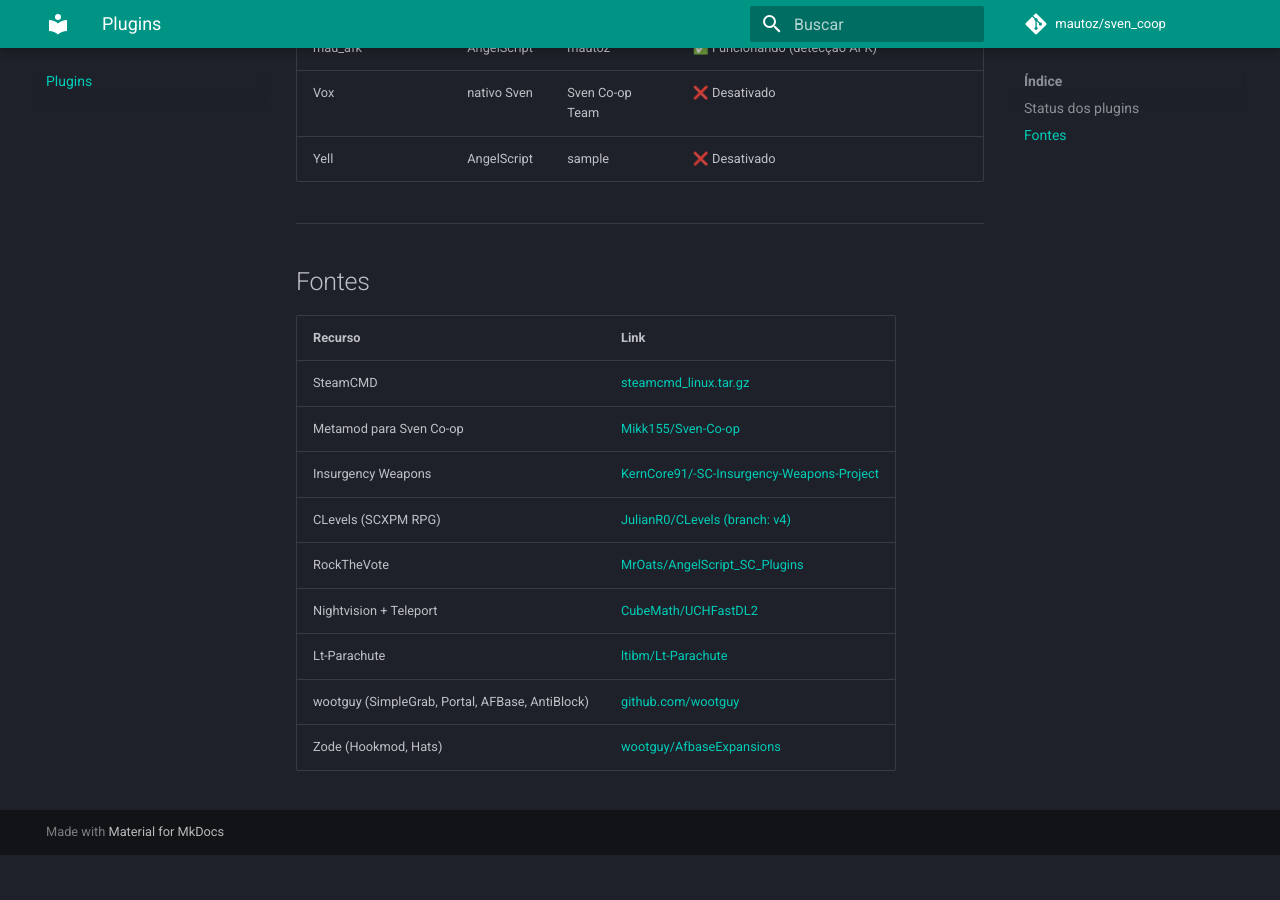
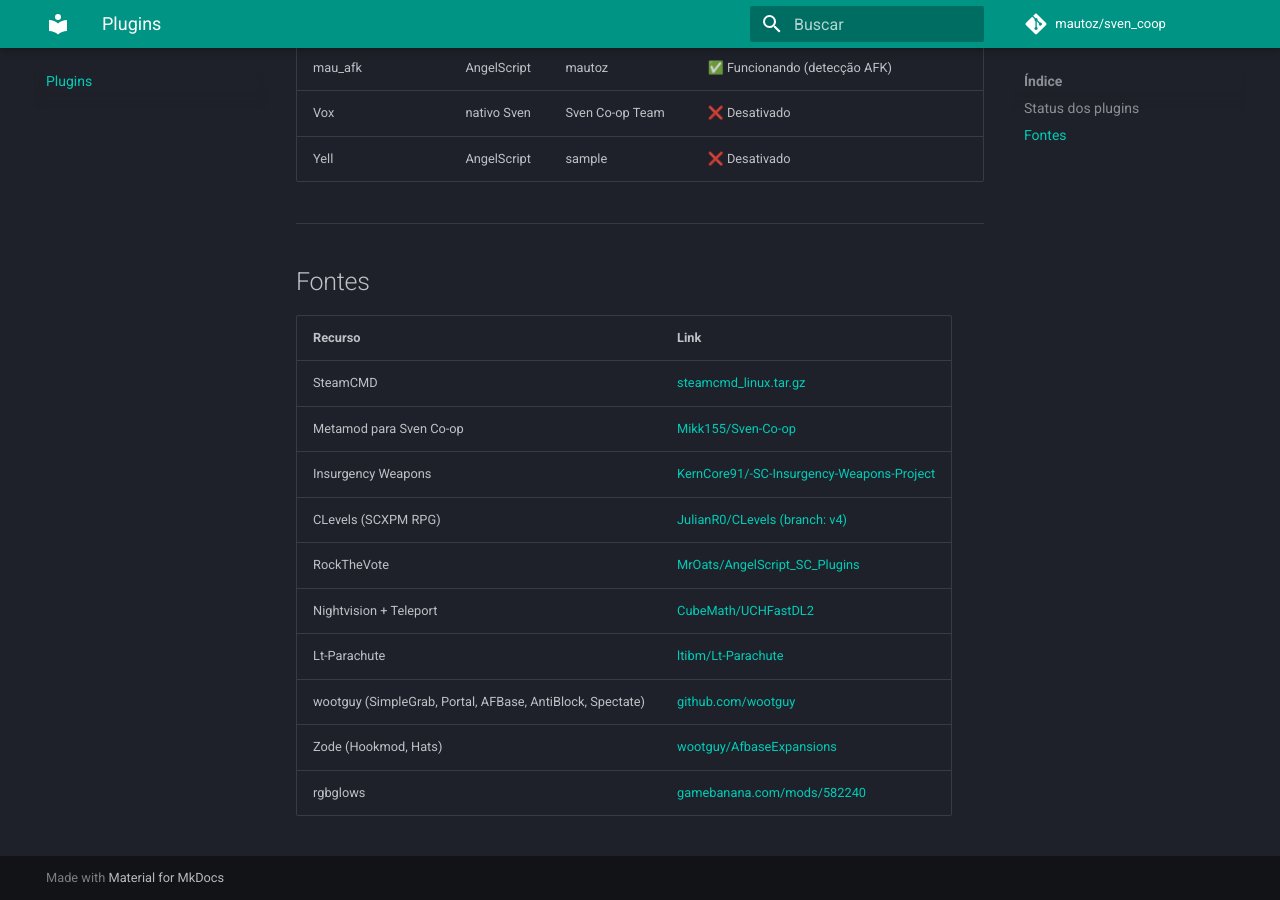
Before and after one commit to mautoz/sven_coop, an MkDocs documentation site: the page built from docs/plugins.md, in a window 1280 px wide and 900 px high, scrolled down 1494 px. Built offline with MkDocs 1.6.1 and Material for MkDocs 9.7.7, drawn with Linux system fonts in a browser that asks for light colours; comment, search, counter and statistics services are not loaded; before the commit the page ends 2349 px from its top, so only the background shows below that; some of the changed text lies outside the part shown.

Commit message:
Fix rgbglows source link (GameBanana) and add Spectate to wootguy credits
Co-Authored-By: Claude Sonnet 4.6 <noreply@anthropic.com>

```diff
--- a/docs/plugins.md
+++ b/docs/plugins.md
@@ -19,7 +19,7 @@ O server utiliza alguns plugins prontos e disponíveis na internet pelos própri
 | Lt-Parachute | AngelScript | ltibm | ✅ Funcionando |
 | AntiBlock | AngelScript | wootguy | ✅ Funcionando |
 | Spectate | AngelScript | wootguy | ✅ Funcionando (modo espectador) |
-| rgbglows | AngelScript | grunt | ✅ Funcionando (`!glow` no chat) |
+| rgbglows | AngelScript | grunt ([GameBanana](https://gamebanana.com/mods/582240){target="_blank"}) | ✅ Funcionando (`!glow` no chat) |
 | PlayerHelp | AngelScript | mautoz | ✅ Funcionando (`say /commands`) |
 | mau_messages | AngelScript | mautoz | ✅ Funcionando (mensagens periódicas + boas-vindas) |
 | mau_csay | AngelScript | mautoz | ✅ Funcionando (HUD messages via bot Telegram) |
@@ -44,5 +44,6 @@ O server utiliza alguns plugins prontos e disponíveis na internet pelos própri
 | RockTheVote | [MrOats/AngelScript_SC_Plugins](https://github.com/MrOats/AngelScript_SC_Plugins/releases/tag/RTV_v4.0){target="_blank"} |
 | Nightvision + Teleport | [CubeMath/UCHFastDL2](https://github.com/CubeMath/UCHFastDL2/tree/master/svencoop/scripts/plugins){target="_blank"} |
 | Lt-Parachute | [ltibm/Lt-Parachute](https://github.com/ltibm/Lt-Parachute){target="_blank"} |
-| wootguy (SimpleGrab, Portal, AFBase, AntiBlock) | [github.com/wootguy](https://github.com/wootguy){target="_blank"} |
+| wootguy (SimpleGrab, Portal, AFBase, AntiBlock, Spectate) | [github.com/wootguy](https://github.com/wootguy){target="_blank"} |
 | Zode (Hookmod, Hats) | [wootguy/AfbaseExpansions](https://github.com/wootguy/AfbaseExpansions){target="_blank"} |
+| rgbglows | [gamebanana.com/mods/582240](https://gamebanana.com/mods/582240){target="_blank"} |
```
